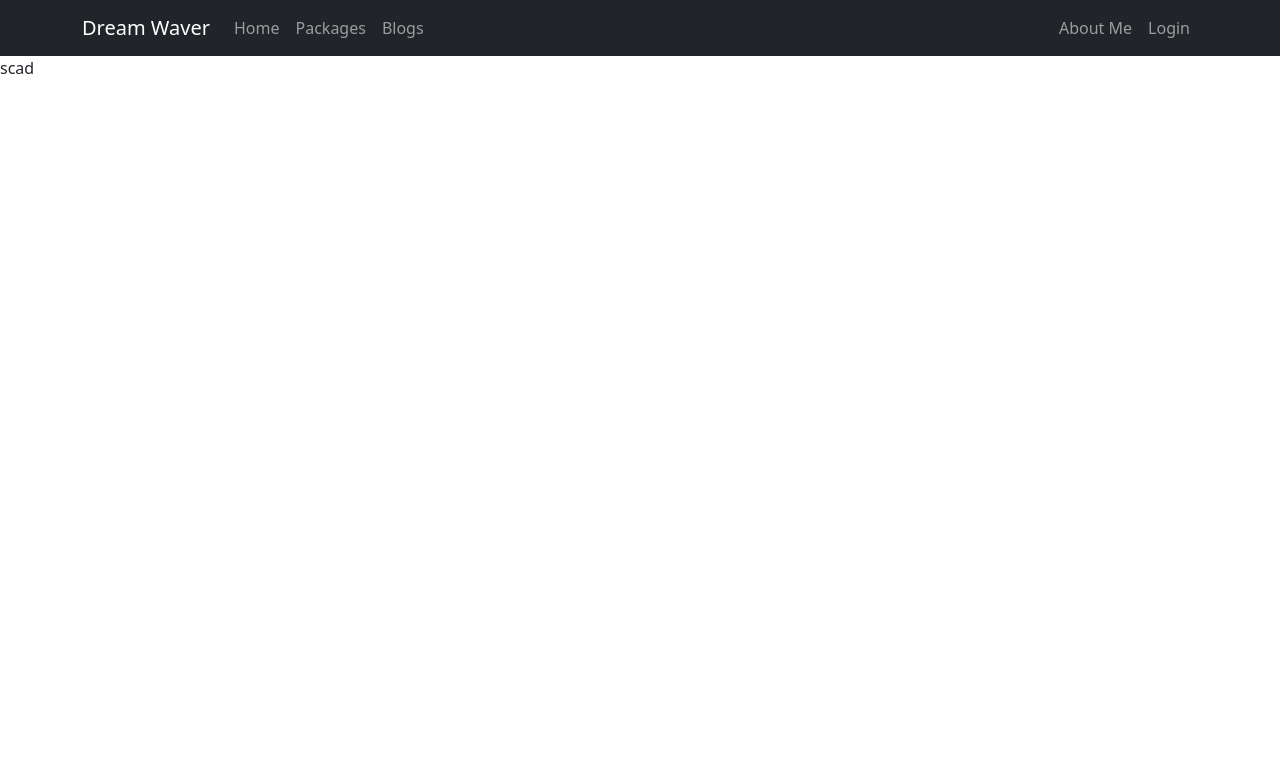
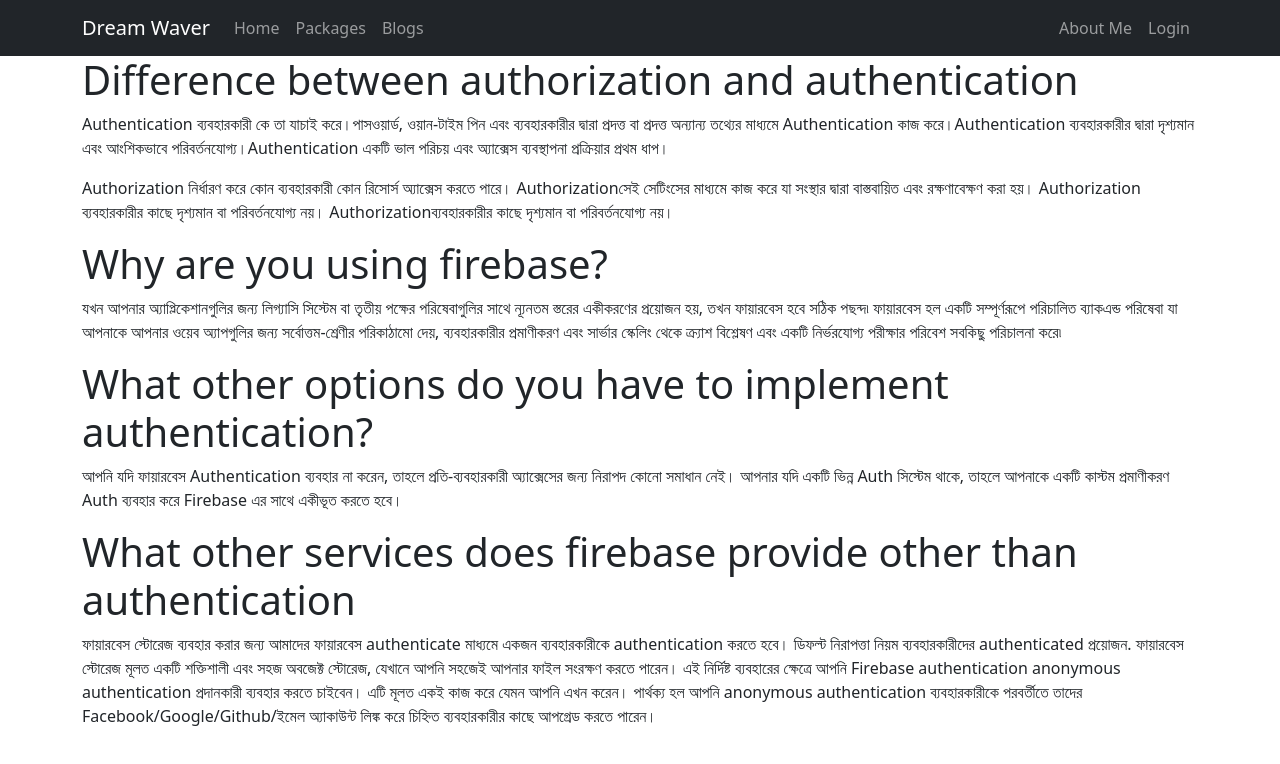
Before and after one commit to Abu-Sahad/drem-waver-photograph-club, a React (Create React App) app: page /blog in a window 1280 px wide. Shown: the top 764 px of the page. Built offline with nearby package versions, Linux system fonts and the light colour scheme; no server answers.

Commit message:
blogs and abount add

```diff
--- a/src/Pages/About/About.js
+++ b/src/Pages/About/About.js
@@ -2,8 +2,10 @@ import React from 'react';
 
 const About = () => {
     return (
-        <div>
-            <h1>This Is about page</h1>
+        <div className='container mt-5 text-center'>
+            <p>Name: <span>Md.Abu Sahad</span></p>
+            <p>Goal: <br /> Within these five months, I will complete the programming-hero course properly If there is any problem in this course, I will identify it and recap it again and I will revise this whole course again. Then I have a wish to learn JavaScript well After these works I will build up my school. I will look for circulars from various websites and apply for the job.<span></span></p>
+            <p>How you will work hard to achieve your goal: <br /> <span>I will do my best to achieve the goals I have set in these 5 months. And to achieve this I have to work hard. And to achieve this goal I have to manage time very well. Because if I can't manage time then I can't complete it properly. Basically I have to overcome this challenge.</span></p>
         </div>
     );
 };
--- a/src/Pages/Home/Banner/Banner.js
+++ b/src/Pages/Home/Banner/Banner.js
@@ -13,7 +13,7 @@ const Banner = () => {
     return (
         <Carousel activeIndex={index} onSelect={handleSelect}>
             <Carousel.Item>
-                <img
+                <img style={{ height: '700px' }}
                     className="d-block w-100"
                     src={banner1}
                     alt="First slide"
@@ -23,7 +23,7 @@ const Banner = () => {
                 </Carousel.Caption>
             </Carousel.Item>
             <Carousel.Item>
-                <img
+                <img style={{ height: '700px' }}
                     className="d-block w-100"
                     src={banner2}
                     alt="Second slide"
@@ -34,7 +34,7 @@ const Banner = () => {
                 </Carousel.Caption>
             </Carousel.Item>
             <Carousel.Item>
-                <img
+                <img style={{ height: '700px' }}
                     className="d-block w-100"
                     src={banner3}
                     alt="Third slide"
--- a/src/Pages/Shared/Blog/Blog.js
+++ b/src/Pages/Shared/Blog/Blog.js
@@ -2,8 +2,21 @@ import React from 'react';
 
 const Blog = () => {
     return (
-        <div>
-            scad
+        <div className='container'>
+            <h1>Difference between authorization and authentication</h1>
+            <p>
+                Authentication ব্যবহারকারী কে তা যাচাই করে।পাসওয়ার্ড, ওয়ান-টাইম পিন এবং ব্যবহারকারীর দ্বারা প্রদত্ত বা প্রদত্ত অন্যান্য তথ্যের মাধ্যমে Authentication কাজ করে।Authentication ব্যবহারকারীর দ্বারা দৃশ্যমান এবং আংশিকভাবে পরিবর্তনযোগ্য।Authentication একটি ভাল পরিচয় এবং অ্যাক্সেস ব্যবস্থাপনা প্রক্রিয়ার প্রথম ধাপ।
+            </p>
+            <p>
+                Authorization নির্ধারণ করে কোন ব্যবহারকারী কোন রিসোর্স অ্যাক্সেস করতে পারে। Authorizationসেই সেটিংসের মাধ্যমে কাজ করে যা সংস্থার দ্বারা বাস্তবায়িত এবং রক্ষণাবেক্ষণ করা হয়। Authorization ব্যবহারকারীর কাছে দৃশ্যমান বা পরিবর্তনযোগ্য নয়। Authorizationব্যবহারকারীর কাছে দৃশ্যমান বা পরিবর্তনযোগ্য নয়।
+            </p>
+            <h1>Why are you using firebase?</h1>
+            <p>যখন আপনার অ্যাপ্লিকেশানগুলির জন্য লিগ্যাসি সিস্টেম বা তৃতীয় পক্ষের পরিষেবাগুলির সাথে ন্যূনতম স্তরের একীকরণের প্রয়োজন হয়, তখন ফায়ারবেস হবে সঠিক পছন্দ৷ ফায়ারবেস হল একটি সম্পূর্ণরূপে পরিচালিত ব্যাকএন্ড পরিষেবা যা আপনাকে আপনার ওয়েব অ্যাপগুলির জন্য সর্বোত্তম-শ্রেণীর পরিকাঠামো দেয়, ব্যবহারকারীর প্রমাণীকরণ এবং সার্ভার স্কেলিং থেকে ক্র্যাশ বিশ্লেষণ এবং একটি নির্ভরযোগ্য পরীক্ষার পরিবেশ সবকিছু পরিচালনা করে৷</p>
+            <h1>What other options do you have to implement authentication?</h1>
+            <p>আপনি যদি ফায়ারবেস Authentication ব্যবহার না করেন, তাহলে প্রতি-ব্যবহারকারী অ্যাক্সেসের জন্য নিরাপদ কোনো সমাধান নেই। আপনার যদি একটি ভিন্ন Auth সিস্টেম থাকে, তাহলে আপনাকে একটি কাস্টম প্রমাণীকরণ Auth ব্যবহার করে Firebase এর সাথে একীভূত করতে হবে।</p>
+            <h1> What other services does firebase provide other than authentication</h1>
+            <p>ফায়ারবেস স্টোরেজ ব্যবহার করার জন্য আমাদের ফায়ারবেস  authenticate মাধ্যমে একজন ব্যবহারকারীকে  authentication করতে হবে। ডিফল্ট নিরাপত্তা নিয়ম ব্যবহারকারীদের  authenticated প্রয়োজন. ফায়ারবেস স্টোরেজ মূলত একটি শক্তিশালী এবং সহজ অবজেক্ট স্টোরেজ, যেখানে আপনি সহজেই আপনার ফাইল সংরক্ষণ করতে পারেন। এই নির্দিষ্ট ব্যবহারের ক্ষেত্রে আপনি Firebase authentication  anonymous authentication প্রদানকারী ব্যবহার করতে চাইবেন। এটি মূলত একই কাজ করে যেমন আপনি এখন করেন। পার্থক্য হল আপনি anonymous authentication ব্যবহারকারীকে পরবর্তীতে তাদের Facebook/Google/Github/ইমেল অ্যাকাউন্ট লিঙ্ক করে চিহ্নিত ব্যবহারকারীর কাছে আপগ্রেড করতে পারেন।</p>
+
         </div>
     );
 };
```
Also changed, not shown: 1 other file (tests, documents, lock files or other folders).
